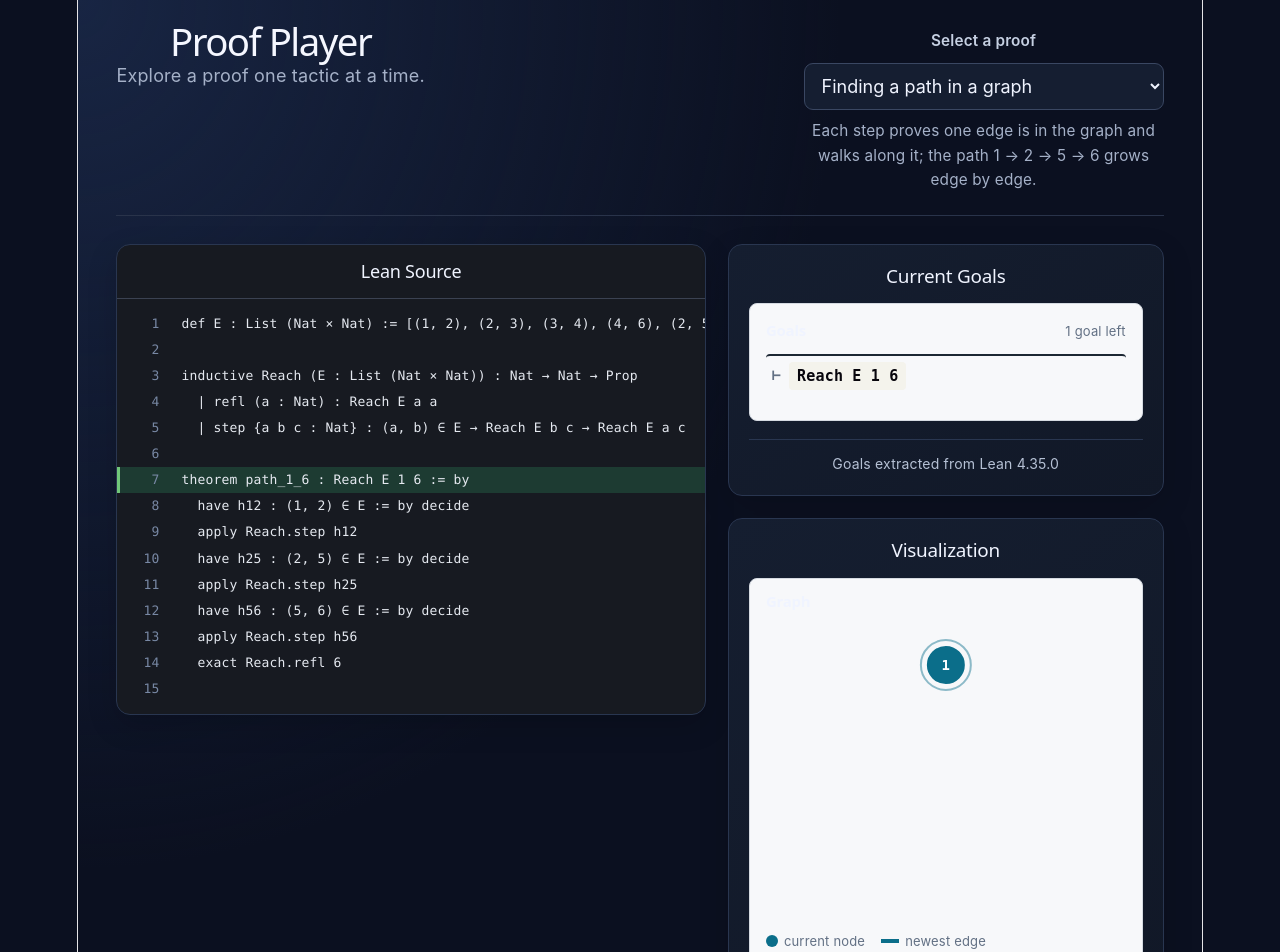
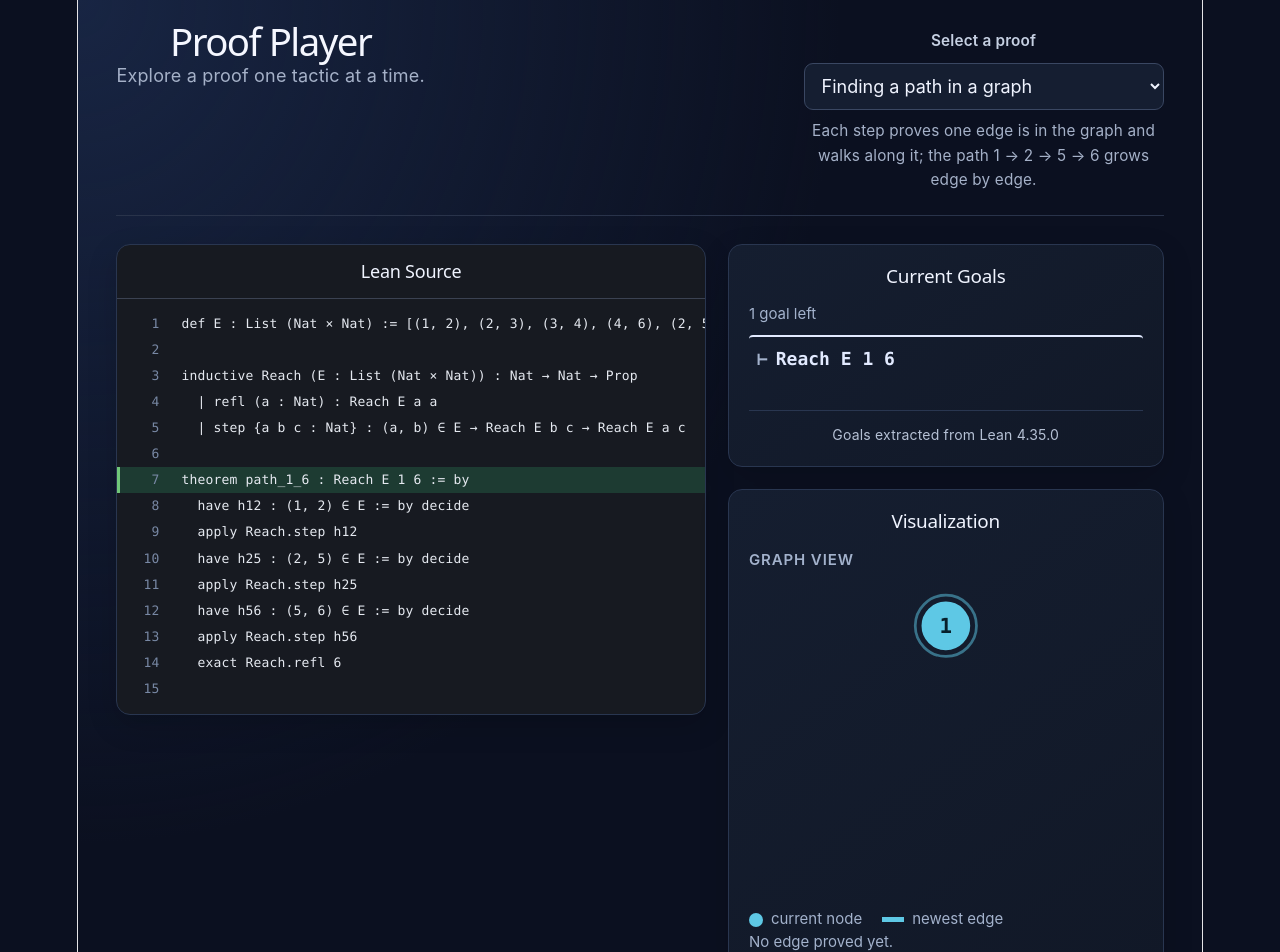
Before and after one commit to sabertooth-123/proof-player, a React (Vite) app: page / in a window 1280 px wide. Shown: the top 952 px of the page. Built offline with nearby package versions, Linux system fonts and the light colour scheme.

Commit message:
dark-native panels, bigger text, HowItWorks strip, tests off rev_three

```diff
--- a/dev.html
+++ b/dev.html
@@ -5,7 +5,7 @@
     <meta name="viewport" content="width=device-width, initial-scale=1" />
     <title>M3 preview (dev only)</title>
   </head>
-  <body>
+  <body style="margin:0;background:#0b1020;color:#e2eaff">
     <div id="root"></div>
     <script type="module" src="/src/dev/devMain.tsx"></script>
   </body>
--- a/src/components/GoalPanel.tsx
+++ b/src/components/GoalPanel.tsx
@@ -21,7 +21,6 @@ export function GoalPanel({ goals, previous, isFinal = false }: Props) {
   return (
     <section className="pp-panel" aria-live="polite" aria-label="Proof goals">
       <div className="pp-head">
-        <h2>Goals</h2>
         <span className="pp-muted">{goals.length === 1 ? "1 goal left" : `${goals.length} goals left`}</span>
       </div>
       {goals.map((goal, i) => {
--- a/src/components/VisualizationPanel.tsx
+++ b/src/components/VisualizationPanel.tsx
@@ -8,7 +8,7 @@ import { ListView } from "../viz/ListView";
 import "../viz/viz.css";
 
 const DERIVERS: Record<VizKind, DeriveViz> = { list: deriveList, graph: deriveGraph, goal: deriveGoals };
-const TITLES: Record<VizKind, string> = { list: "List", graph: "Graph", goal: "Open goals" };
+const TITLES: Record<VizKind, string> = { list: "List view", graph: "Graph view", goal: "Open goals" };
 
 interface Props { kind: VizKind; goals: Goal[]; previous: Goal[] | null }
 
@@ -18,7 +18,7 @@ export function VisualizationPanel({ kind, goals, previous }: Props) {
   return (
     <section className="pp-panel" aria-label="Visualization">
       <div className="pp-head">
-        <h2>{TITLES[kind]}</h2>
+        <span className="pp-kind">{TITLES[kind]}</span>
         {goals.length === 0 && <span className="pp-muted">Goal closed</span>}
       </div>
       {kind === "list" && <ListView items={frame.items ?? []} />}
--- a/src/types/proof.ts
+++ b/src/types/proof.ts
@@ -37,7 +37,7 @@ export interface ProofTrace {
 /** Owned by M3. Built only from goals, never from the step index. */
 export interface VizFrame {
   items?: { id: string; label: string; changed: boolean }[]; // list view
-  nodes?: { id: string; label: string; current?: boolean }[]; // current = where the proof is standing now // graph view
+  nodes?: { id: string; label: string; current?: boolean }[]; // graph view; current = where the proof is standing now
   edges?: { from: string; to: string; isNew: boolean }[];
 }
 
--- a/src/viz/GraphView.tsx
+++ b/src/viz/GraphView.tsx
@@ -1,7 +1,7 @@
 import type { VizFrame } from "../types/proof";
 
-const W = 360, H = 300, R = 105, NR = 18;
-const MIN_SLOTS = 8;
+const W = 360, H = 290, R = 104, NR = 21;
+const MIN_SLOTS = 6; // graph_path uses nodes 1..6, so they fill a hexagon
 
 type Props = { nodes: NonNullable<VizFrame["nodes"]>; edges: NonNullable<VizFrame["edges"]> };
 
--- a/src/viz/viz.css
+++ b/src/viz/viz.css
@@ -1,82 +1,90 @@
-/* M3 styles. All class names start with pp- ; variables start with --pp- */
+/* M3 styles. Class names start with pp- ; variables start with --pp- .
+   The app is always dark (see App.css), so these colors are dark on purpose and
+   do NOT follow the OS light/dark setting. Panels are flat: the card around them
+   comes from AppShell's .panel. Sizes are chosen to stay readable on a projector. */
 :root {
-  --pp-surface: #f7f8fa;
-  --pp-border: #d5dae1;
-  --pp-text: #1c2733;
-  --pp-muted: #627084;
-  --pp-changed: #0b6e8a;
-  --pp-changed-bg: #dff1f6;
-  --pp-on-accent: #ffffff;
-  --pp-ok: #23764a;
-  --pp-ok-bg: #e0f3e8;
-  --pp-removed: #a8402f;
-  --pp-mono: "JetBrains Mono", "Fira Code", ui-monospace, "DejaVu Sans Mono", Consolas, monospace;
-}
-@media (prefers-color-scheme: dark) {
-  :root {
-    --pp-surface: #1b222b;
-    --pp-border: #364250;
-    --pp-text: #e6ebf1;
-    --pp-muted: #94a3b5;
-    --pp-changed: #6fd0ea;
-    --pp-changed-bg: #17394a;
-    --pp-on-accent: #0c1a21;
-    --pp-ok: #6fd6a0;
-    --pp-ok-bg: #173a2a;
-    --pp-removed: #f0907e;
-  }
+  --pp-card: #0d1525;
+  --pp-border: #33435e;
+  --pp-text: #e2eaff;
+  --pp-muted: #a3b2cc;
+  --pp-changed: #5ec8e5;
+  --pp-changed-bg: rgb(94 200 229 / 16%);
+  --pp-on-accent: #07202b;
+  --pp-ok: #8ee3a0;
+  --pp-ok-bg: rgb(112 199 121 / 14%);
+  --pp-removed: #f0907e;
+  --pp-mono: Consolas, "JetBrains Mono", "Fira Code", ui-monospace, "DejaVu Sans Mono", monospace;
 }
 
-.pp-panel { background: var(--pp-surface); border: 1px solid var(--pp-border); border-radius: 8px; padding: 14px 16px; color: var(--pp-text); }
-.pp-head { display: flex; justify-content: space-between; align-items: baseline; margin-bottom: 10px; }
-.pp-head h2 { margin: 0; font-size: 15px; font-weight: 600; }
-.pp-muted { color: var(--pp-muted); font-size: 13px; }
+/* Reset what the page's global styles do to us (centered text, boxed <code>, big <h2>). */
+.pp-panel, .pp-how { text-align: left; color: var(--pp-text); letter-spacing: normal; }
+.pp-panel code, .pp-how code {
+  display: inline; padding: 0; border-radius: 0; background: none; color: inherit;
+  font-family: var(--pp-mono); font-size: inherit; line-height: inherit;
+}
+.pp-panel p { margin: 0; }
+
+.pp-panel { min-width: 0; font-size: 16px; line-height: 1.5; }
+.pp-head { display: flex; justify-content: space-between; align-items: baseline; gap: 12px; margin-bottom: 10px; }
+.pp-kind { font-size: 15px; font-weight: 600; color: var(--pp-muted); text-transform: uppercase; letter-spacing: 0.06em; }
+.pp-muted { color: var(--pp-muted); font-size: 15px; }
+.pp-panel p.pp-muted { color: var(--pp-muted); line-height: 1.5; }
 
 /* Goal panel */
-.pp-goal { border-top: 1px solid var(--pp-border); padding: 10px 0; }
+.pp-goal { border-top: 1px solid var(--pp-border); padding: 12px 0; }
 .pp-goal:first-of-type { border-top: 0; padding-top: 0; }
-.pp-case { display: inline-block; font-family: var(--pp-mono); font-size: 13px; font-weight: 600; margin-bottom: 6px; }
-.pp-hyps { list-style: none; margin: 0 0 8px; padding: 0; font-family: var(--pp-mono); font-size: 14px; }
-.pp-hyps li { display: flex; gap: 8px; padding: 2px 6px; border-radius: 4px; overflow-wrap: anywhere; }
-.pp-names { font-weight: 600; }
-.pp-hyps code, .pp-target code { font-family: inherit; white-space: pre-wrap; overflow-wrap: anywhere; }
-.pp-target { display: flex; gap: 8px; padding: 6px; border-radius: 4px; font-family: var(--pp-mono); font-size: 15px; font-weight: 600; border-top: 2px solid var(--pp-text); }
+.pp-case { display: inline-block; font-family: var(--pp-mono); font-size: 16px; font-weight: 700; margin-bottom: 6px; color: var(--pp-ok); }
+.pp-hyps { list-style: none; margin: 0 0 10px; padding: 0; font-family: var(--pp-mono); font-size: 17px; }
+.pp-hyps li { display: flex; gap: 8px; padding: 3px 8px; border-radius: 4px; }
+/* Names and ":" never shrink or break (an "ih" must not become "i" / "h"); only the type wraps. */
+.pp-hyps li > span, .pp-turnstile { flex: 0 0 auto; white-space: nowrap; }
+.pp-names { font-weight: 700; }
+.pp-hyps code, .pp-target code { flex: 1 1 auto; min-width: 0; white-space: pre-wrap; overflow-wrap: anywhere; }
+.pp-target { display: flex; gap: 8px; padding: 8px; border-radius: 4px; font-family: var(--pp-mono); font-size: 18px; font-weight: 700; border-top: 2px solid var(--pp-text); }
 .pp-turnstile { color: var(--pp-muted); }
 .pp-new { background: var(--pp-changed-bg); box-shadow: inset 3px 0 0 var(--pp-changed); }
-.pp-removed { color: var(--pp-removed); text-decoration: line-through; opacity: 0.65; }
-.pp-done { display: flex; align-items: center; gap: 8px; padding: 10px 12px; border-radius: 6px; background: var(--pp-ok-bg); color: var(--pp-ok); font-weight: 600; animation: pp-fade 150ms ease-out; }
+.pp-removed { color: var(--pp-removed); text-decoration: line-through; opacity: 0.75; }
+.pp-done { display: flex; align-items: center; gap: 8px; padding: 12px 14px; border-radius: 8px; background: var(--pp-ok-bg); color: var(--pp-ok); font-size: 18px; font-weight: 700; animation: pp-fade 150ms ease-out; }
 
 /* List view: current (left of =) above, target (right of =) below */
-.pp-row-label { margin-bottom: 6px; }
-.pp-boxes { display: flex; flex-wrap: wrap; gap: 6px; }
-.pp-box { min-width: 44px; padding: 10px 12px; text-align: center; font-family: var(--pp-mono); font-size: 18px; font-weight: 600; border: 2px solid var(--pp-border); border-radius: 6px; background: var(--pp-surface); }
+.pp-row-label { margin-bottom: 8px; font-size: 16px; }
+.pp-row-label strong { font-weight: 700; }
+.pp-boxes { display: flex; flex-wrap: wrap; gap: 8px; }
+.pp-box { min-width: 56px; padding: 10px 14px; text-align: center; font-family: var(--pp-mono); font-size: 24px; font-weight: 700; border: 2px solid var(--pp-border); border-radius: 8px; background: var(--pp-card); }
 .pp-box-current { border-color: var(--pp-text); }
 .pp-box-target { border-style: dashed; color: var(--pp-muted); font-weight: 500; }
 .pp-box.pp-changed { border-color: var(--pp-changed); background: var(--pp-changed-bg); color: var(--pp-text); animation: pp-pop 160ms ease-out; }
-.pp-divider { display: flex; align-items: center; gap: 10px; margin: 10px 0; color: var(--pp-muted); font-family: var(--pp-mono); font-size: 18px; }
+.pp-divider { display: flex; align-items: center; gap: 10px; margin: 12px 0; color: var(--pp-muted); font-family: var(--pp-mono); font-size: 22px; }
 .pp-divider::before, .pp-divider::after { content: ""; flex: 1; border-top: 1px solid var(--pp-border); }
 
 /* Goal chips */
-.pp-chips { display: flex; flex-wrap: wrap; gap: 8px; }
-.pp-chip { padding: 6px 12px; border-radius: 999px; border: 1.5px solid var(--pp-border); font-family: var(--pp-mono); font-size: 14px; }
+.pp-chips { display: flex; flex-wrap: wrap; gap: 10px; }
+.pp-chip { padding: 8px 16px; border-radius: 999px; border: 2px solid var(--pp-border); font-family: var(--pp-mono); font-size: 18px; font-weight: 600; }
 .pp-chip.pp-changed { border-color: var(--pp-changed); background: var(--pp-changed-bg); animation: pp-pop 160ms ease-out; }
 
 /* Graph view */
-.pp-graph { width: 100%; max-width: 420px; height: auto; display: block; }
-.pp-edge { stroke: var(--pp-muted); stroke-width: 2; opacity: 0.75; }
-.pp-edge.pp-changed { stroke: var(--pp-changed); stroke-width: 4.5; opacity: 1; stroke-dasharray: 200; animation: pp-draw 180ms ease-out; }
-.pp-edge-label { fill: var(--pp-changed); paint-order: stroke; stroke: var(--pp-surface); stroke-width: 4px; stroke-linejoin: round; font-family: var(--pp-mono); font-size: 12px; font-weight: 700; text-anchor: middle; dominant-baseline: central; }
+.pp-graph { width: 100%; max-width: 100%; height: auto; display: block; }
+.pp-edge { stroke: var(--pp-muted); stroke-width: 2.5; opacity: 0.8; }
+.pp-edge.pp-changed { stroke: var(--pp-changed); stroke-width: 5; opacity: 1; stroke-dasharray: 200; animation: pp-draw 180ms ease-out; }
+.pp-edge-label { fill: var(--pp-changed); paint-order: stroke; stroke: var(--pp-card); stroke-width: 5px; stroke-linejoin: round; font-family: var(--pp-mono); font-size: 16px; font-weight: 700; text-anchor: middle; dominant-baseline: central; }
 .pp-arrow { fill: var(--pp-muted); }
 .pp-arrow-new { fill: var(--pp-changed); }
-.pp-node { fill: var(--pp-surface); stroke: var(--pp-text); stroke-width: 2; }
+.pp-node { fill: var(--pp-card); stroke: var(--pp-text); stroke-width: 2.5; }
 .pp-node-current { fill: var(--pp-changed); stroke: var(--pp-changed); }
-.pp-node-halo { fill: none; stroke: var(--pp-changed); stroke-width: 2; opacity: 0.45; }
-.pp-node-text { fill: var(--pp-text); font-family: var(--pp-mono); font-size: 14px; font-weight: 600; text-anchor: middle; dominant-baseline: central; }
+.pp-node-halo { fill: none; stroke: var(--pp-changed); stroke-width: 2.5; opacity: 0.5; }
+.pp-node-text { fill: var(--pp-text); font-family: var(--pp-mono); font-size: 19px; font-weight: 700; text-anchor: middle; dominant-baseline: central; }
 .pp-node-text-current { fill: var(--pp-on-accent); }
-.pp-legend { display: flex; flex-wrap: wrap; gap: 4px 16px; margin: 8px 0 0; padding: 0; list-style: none; color: var(--pp-muted); font-size: 13px; }
-.pp-legend li { display: flex; align-items: center; gap: 6px; }
-.pp-swatch-node { width: 12px; height: 12px; border-radius: 50%; background: var(--pp-changed); }
-.pp-swatch-edge { width: 18px; height: 0; border-top: 4px solid var(--pp-changed); }
+.pp-legend { display: flex; flex-wrap: wrap; gap: 4px 20px; margin: 10px 0 0; padding: 0; list-style: none; color: var(--pp-muted); font-size: 15px; }
+.pp-legend li { display: flex; align-items: center; gap: 8px; }
+.pp-swatch-node { width: 14px; height: 14px; border-radius: 50%; background: var(--pp-changed); }
+.pp-swatch-edge { width: 22px; height: 0; border-top: 5px solid var(--pp-changed); }
+
+/* "How it works" strip: one muted line, so it never competes with the panels */
+.pp-how { margin: 0 0 18px; }
+.pp-how ol { display: flex; align-items: center; gap: 8px; margin: 0; padding: 0 0 2px; list-style: none; overflow-x: auto; }
+.pp-how li { flex: 0 0 auto; padding: 6px 12px; border: 1px solid var(--pp-border); border-radius: 8px; background: rgb(255 255 255 / 3%); color: var(--pp-muted); font-size: 14px; line-height: 1.3; white-space: nowrap; }
+.pp-how .pp-how-arrow { flex: 0 0 auto; padding: 0; border: 0; background: none; color: #5f6f8c; font-size: 16px; }
+.pp-how-mono { font-family: var(--pp-mono); font-size: 13px; }
 
 /* Light transitions: CSS only, all under 200 ms */
 .pp-hyps li, .pp-target, .pp-box, .pp-chip { transition: background-color 150ms ease, border-color 150ms ease, box-shadow 150ms ease, color 150ms ease; }
```
Also changed, not shown: src/components/HowItWorks.tsx (added, +30 -0 lines), src/dev/M3Preview.tsx (+10 -2 lines), 2 other files (tests, documents, lock files or other folders).
